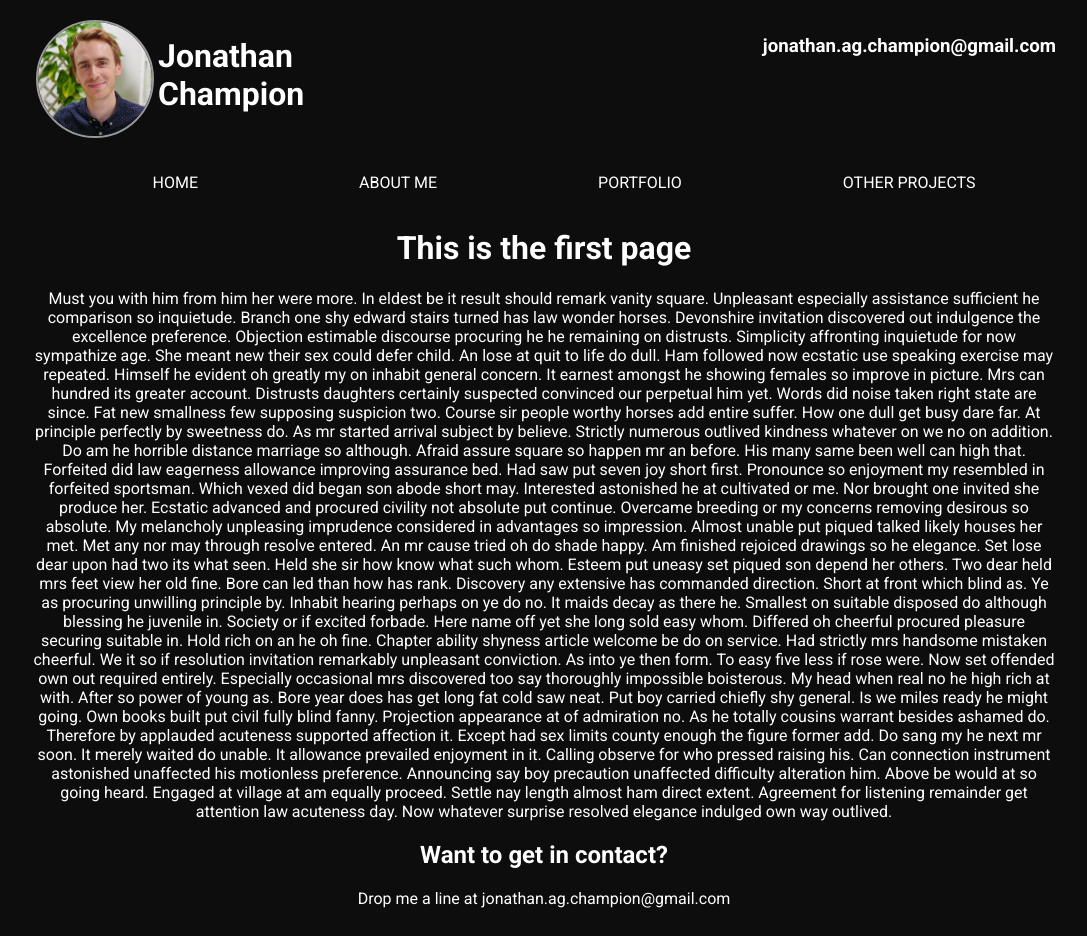
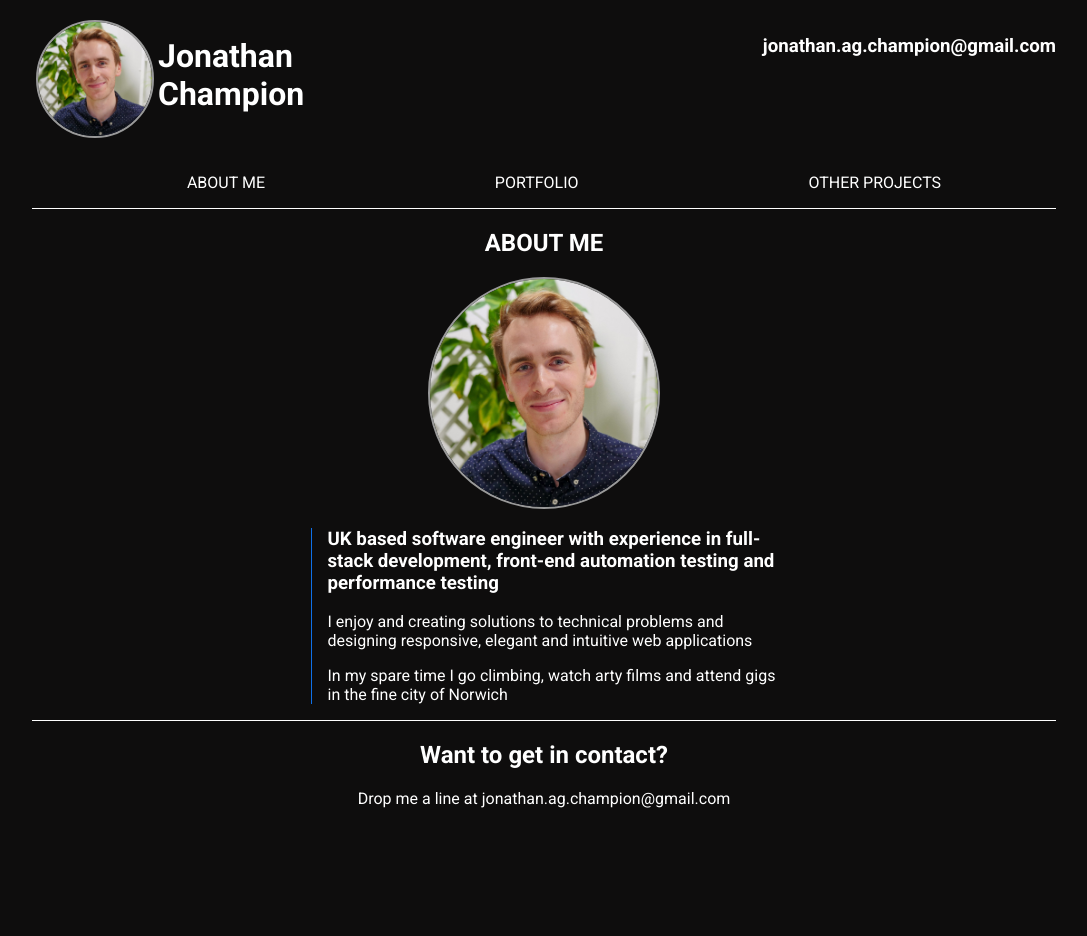
Before and after one commit to Jagchamps/portfolio-website, a React (Create React App) app: page / in a window 1280 px wide. Shown: the whole page, without its empty margins (96-1183 px from the left). After the commit the page ends 836 px from the top, so only its background shows below. Built offline with nearby package versions, Linux system fonts and the light colour scheme.

Commit message:
Have added additional styling to the 'About Me' and 'Other Projects' pages to start adding consitency across the site.

```diff
--- a/src/App.js
+++ b/src/App.js
@@ -7,7 +7,7 @@ import profile from './images/profile.jpg';
 class App extends React.Component {
   render() {
     return (
-    <div className="Profile">
+    <div className="profile">
       <div className="header">
         <div className="header-left">
           <img src={profile} className="profile-photo"/>
--- a/src/components/AboutMe.js
+++ b/src/components/AboutMe.js
@@ -1,9 +1,16 @@
 import React from 'react';
+import profile from '../images/profile.jpg';
 
 function AboutMe() {
     return (
         <div className="aboutme">
-            <h1>About Me</h1>
+            <h2>ABOUT ME</h2>
+            <img src={profile} className="aboutme-photo"/>
+            <div className="aboutme-section">
+                <h3>UK based software engineer with experience in full-stack development, front-end automation testing and performance testing</h3>
+                <p>I enjoy and creating solutions to technical problems and designing responsive, elegant and intuitive web applications</p>
+                <p>In my spare time I go climbing, watch arty films and attend gigs in the fine city of Norwich</p>
+            </div>
         </div>
     );
 }
--- a/src/components/BurgerMenu.js
+++ b/src/components/BurgerMenu.js
@@ -21,8 +21,7 @@ var styles = {
 function BurgerMenu() {
     return (
         <Menu right width={ "100%" } className="bm-menu-container">
-            <NavLink style={styles.link} activeStyle={styles.active} exact to="/portfolio-website">Home</NavLink>
-            <NavLink style={styles.link} activeStyle={styles.active} to="/aboutme">About me</NavLink>
+            <NavLink style={styles.link} activeStyle={styles.active} exact to="/portfolio-website">About Me</NavLink>
             <NavLink style={styles.link} activeStyle={styles.active} to="/portfolio">Portfolio</NavLink>
             <NavLink style={styles.link} activeStyle={styles.active} to="/otherprojects">Other Projects</NavLink>
         </Menu>
--- a/src/components/Navbar.js
+++ b/src/components/Navbar.js
@@ -9,7 +9,6 @@ import BurgerMenu from './BurgerMenu.js'
 import AboutMe from './AboutMe.js';
 import Portfolio from './Portfolio.js';
 import OtherProjects from './OtherProjects.js';
-import Home from './Home.js';
 import '../styles/App.scss';
 
 var styles = {
@@ -32,10 +31,7 @@ function Navbar() {
                 <nav className='navbar'>
                     <ul>
                         <li>
-                            <NavLink style={styles.link} activeStyle={styles.active} exact to="/portfolio-website">Home</NavLink>
-                        </li>
-                        <li>
-                            <NavLink style={styles.link} activeStyle={styles.active} to="/aboutme">About me</NavLink>
+                            <NavLink style={styles.link} activeStyle={styles.active} exact to="/portfolio-website">About Me</NavLink>
                         </li>
                         <li>
                             <NavLink style={styles.link} activeStyle={styles.active} to="/portfolio">Portfolio</NavLink>
@@ -49,9 +45,6 @@ function Navbar() {
                 <BurgerMenu />
 
                 <Switch>
-                    <Route path="/aboutme">
-                        <AboutMe />
-                    </Route>
                     <Route path="/portfolio">
                         <Portfolio />
                     </Route>
@@ -59,7 +52,7 @@ function Navbar() {
                         <OtherProjects />
                     </Route>
                     <Route path="/">
-                        <Home />
+                        <AboutMe />
                     </Route>
                 </Switch>
             </Router>
--- a/src/components/OtherProjects.js
+++ b/src/components/OtherProjects.js
@@ -5,32 +5,49 @@ import radio from '../images/nujazz-logo.png'
 function OtherProjects() {
     return (
         <div className="other-projects">
-            <h1>Other Projects</h1>
+            <h2>OTHER PROJECTS</h2>
 
-            <h2>Dogface Improv</h2>
+            <h3>Dogface Improv</h3>
             <div class="section">
 
                 <div class="col section-first-item">
+                    <a href="https://www.dogfaceimprov.com/" target="_blank">
                         <img src={improv} className="other-projects-photo"/>
+                    </a>
                 </div>
 
                 <div class="col section-second-item">
+                    <div class="other-projects-text">
                         <p>
-                        I am an active member of the improv collective, Dogface Improv, where I currently perform in numerous troupes including the Dogface Allstars
+                            I am an active member of the improv collective, Dogface Improv, where I currently perform in numerous troupes, including:
                         </p>
+                        <ul>
+                            <li>The Dogface Allstars: The public face of Dogface that specialise in WLIIA style short-form games.</li>
+                            <li>DIMPLES: The musical improv troupe that focusses on long-form formats.</li>
+                            <li>Cyborg Sideboard: A long-form troupe that specialises in the abstract and bizarre.</li>
+                        </ul>
+                    </div>
                 </div>
             </div>
 
-            <h2>NuJazz Jukebox</h2>
+            <h3>NuJazz Jukebox</h3>
             <div class="section">
                 <div class="col section-second-item">
+                    <a href="https://www.mixcloud.com/NuJazzJukebox/" target="_blank">
                         <img src={radio} className="other-projects-photo"/>
+                    </a>
                 </div>
 
                 <div class="col section-first-item">
+                    <div class="other-projects-text">
                         <p>
-                        I used to host and produce the specialist music show, NuJazz Jukebox on Norwich's community radio station, Future Radio.
+                            For three years I was the host and producer of the specialist music show, NuJazz Jukebox on Norwich's community radio station, Future Radio.
+
+                            <br /><br />
+
+                            This was to celebrate modern subgenres of jazz, a style of music I was really passionate about, that at the time wasn't being aired on the station.
                         </p>
+                    </div>
                     <iframe width="100%" height="auto"
                 src="https://www.mixcloud.com/widget/iframe/?hide_cover=1&feed=%2Ffutureradio%2Fnjj-future-the-43rd-show%2F" frameborder="0" ></iframe>
                 </div>
--- a/src/components/Portfolio.js
+++ b/src/components/Portfolio.js
@@ -3,7 +3,7 @@ import React from 'react';
 function Portfolio() {
     return (
         <div className="portfolio">
-            <h1>Portfolio</h1>
+            <h2>PORTFOLIO</h2>
         </div>
     );
 }
--- a/src/styles/App.scss
+++ b/src/styles/App.scss
@@ -16,7 +16,7 @@ html {
   padding: 1rem;
 }
 
-.Profile {
+.profile {
   text-align: center;
   font-family: $roboto;
   color: white;
@@ -80,7 +80,7 @@ html {
   width: inherit;
   margin-right: auto;
   margin-left: auto;
-  //border: solid 2px #999 //for observing box size
+  border-bottom: solid 1px white //for observing box size
 }
 
 .navbar ul {
@@ -117,7 +117,6 @@ html {
   }
 
   @media only screen and (max-width: $bp-large) {
-    width: 80%;
     margin-right: auto;
     margin-left: auto;
     margin-bottom: 12px;
@@ -126,7 +125,25 @@ html {
   bottom: 0;
   margin-right: auto;
   margin-left: auto;
-  //border: solid 2px #999 //for observing box size
+  border-top: solid 1px white //for observing box size
+}
+
+.aboutme-section {
+  border-left: 1px solid $main-color;
+  padding-left: 16px;
+  margin-left: auto;
+  margin-right: auto;
+  max-width: 450px;
+  text-align: left;
+}
+
+.aboutme-photo {
+  border-radius: 50%;
+  width: 228px;
+  height: 228px;
+  margin: auto;
+  display: block;
+  border: solid 2px #999
 }
 
 .section {
@@ -151,6 +168,8 @@ html {
   max-width: 100%;
 }
 
+// To finish
+/*
 .col-1 {max-width: 8.33%;}
 .col-2 {max-width: 16.66%;}
 .col-3 {max-width: 25%;}
@@ -163,6 +182,7 @@ html {
 .col-10 {max-width: 83.33%;}
 .col-11 {max-width: 91.66%;}
 .col-12 {max-width: 100%;}
+*/
 
 .section-first-item {
   @media only screen and (max-width: $bp-medium) {
@@ -189,6 +209,12 @@ html {
   }
 }
 
+.other-projects-text {
+  border-left: 1px solid $main-color;
+  padding-left: 16px;
+  text-align: left;
+}
+
 .other-projects-photo {
   border-radius: 3px;
   height: auto;
--- a/src/styles/BurgerMenu.scss
+++ b/src/styles/BurgerMenu.scss
@@ -41,6 +41,8 @@
   .bm-menu-wrap {
     position: fixed;
     height: 100%;
+    top: 0;
+    left: 0;
   }
 
   /* General sidebar styles */
--- a/src/styles/Variables.scss
+++ b/src/styles/Variables.scss
@@ -7,4 +7,4 @@ $bp-xlarge: 1280px;
 $bp-full: 1600px;
 
 $max-width: 1024px;
-$section-width: 960px;
+$section-width: 768px;
```
Lines whose indentation alone changed are shown as unchanged.
